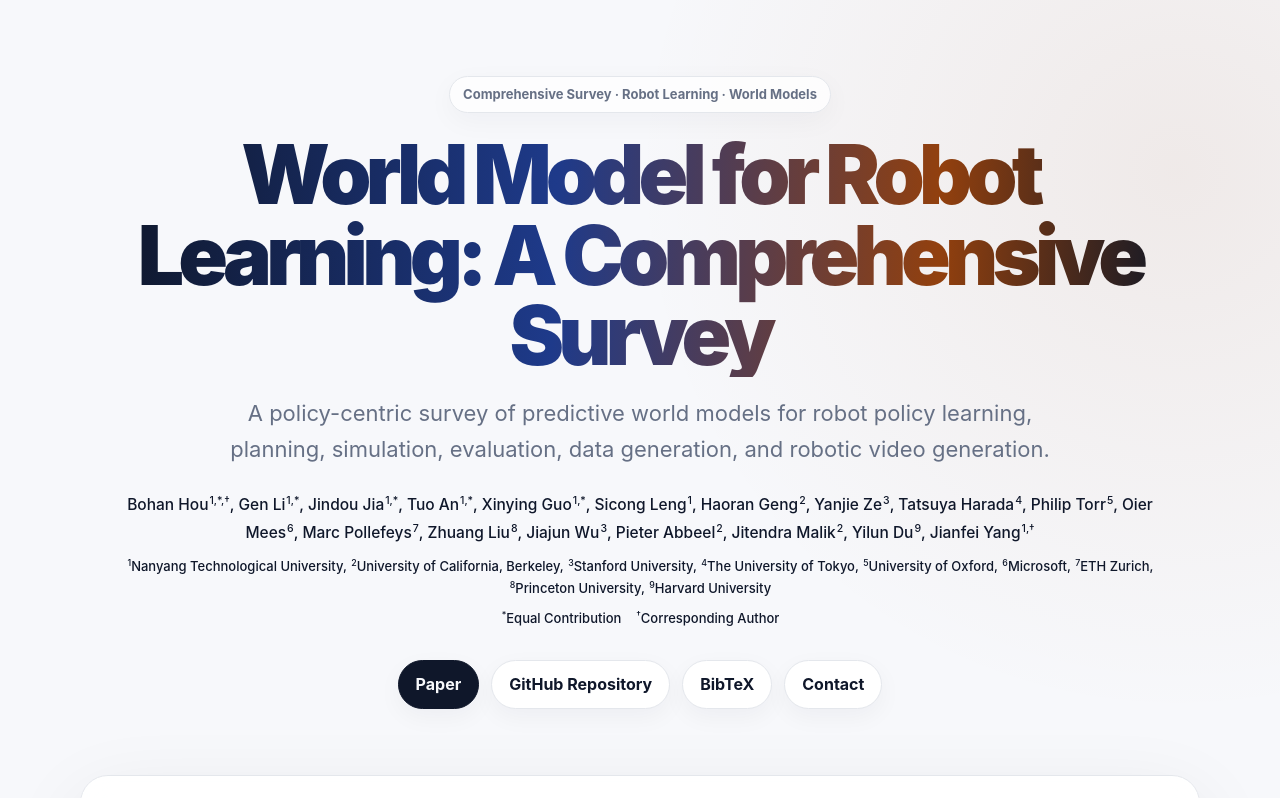
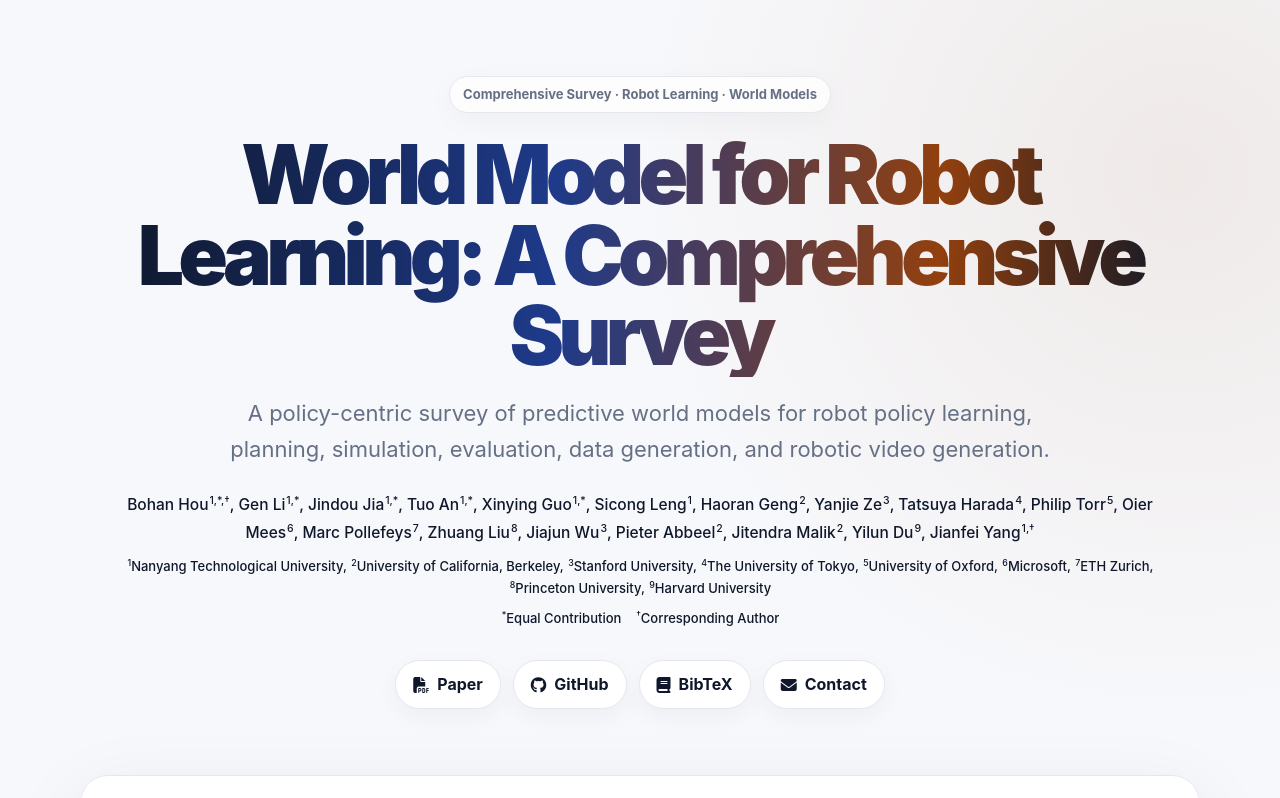
Before and after one commit to NTUMARS/wm-robot-survey, a plain HTML site: page index.html in a window 1280 px wide. Shown: the top 798 px of the page. Drawn offline with Linux system fonts and the light colour scheme.

Commit message:
Update index.html

```diff
--- a/index.html
+++ b/index.html
@@ -5,7 +5,10 @@
   <meta name="viewport" content="width=device-width, initial-scale=1" />
   <meta name="description" content="World Model for Robot Learning: A Comprehensive Survey" />
   <title>World Model for Robot Learning: A Comprehensive Survey</title>
-
+  <link
+    rel="stylesheet"
+    href="https://cdnjs.cloudflare.com/ajax/libs/font-awesome/6.5.2/css/all.min.css"
+  />
   <style>
     :root {
       color-scheme: light dark;
@@ -711,11 +714,22 @@
       </div>
 
       <div class="links">
-        <a class="button primary" href="#" target="_blank" rel="noopener">Paper</a>
-        <a class="button" href="https://github.com/NTUMARS/Awesome-World-Model-for-Robotics-Policy" target="_blank" rel="noopener">GitHub Repository</a>
-        <a class="button" href="#bibtex">BibTeX</a>
-        <a class="button" href="mailto:jianfei.yang@ntu.edu.sg">Contact</a>
-      </div>
+  <a class="button" href="#" target="_blank" rel="noopener">
+    <i class="fa-solid fa-file-pdf"></i> Paper
+  </a>
+
+  <a class="button" href="https://github.com/NTUMARS/Awesome-World-Model-for-Robotics-Policy" target="_blank" rel="noopener">
+    <i class="fa-brands fa-github"></i> GitHub
+  </a>
+
+  <a class="button" href="#bibtex">
+    <i class="fa-solid fa-book"></i> BibTeX
+  </a>
+
+  <a class="button" href="mailto:jianfei.yang@ntu.edu.sg">
+    <i class="fa-solid fa-envelope"></i> Contact
+  </a>
+</div>
     </header>
 
     <section id="abstract" class="card">
@@ -1098,7 +1112,7 @@
 
     <footer class="footer">
       <p>Correspondence: Jianfei Yang at jianfei.yang@ntu.edu.sg</p>
-      <p>© World Model for Robot Learning Survey Team. Single-file homepage template.</p>
+      <p>© World Model for Robot Learning Survey Team. </p>
     </footer>
 
     <div class="lightbox" id="imageLightbox" aria-hidden="true">
```
